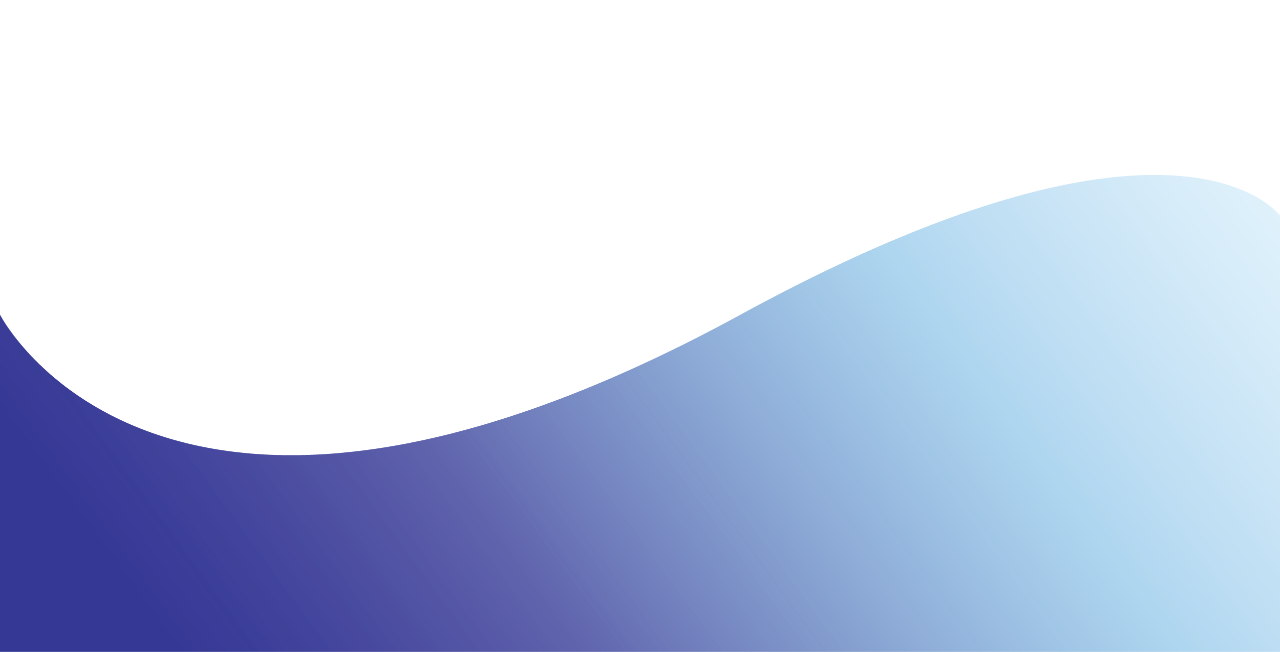
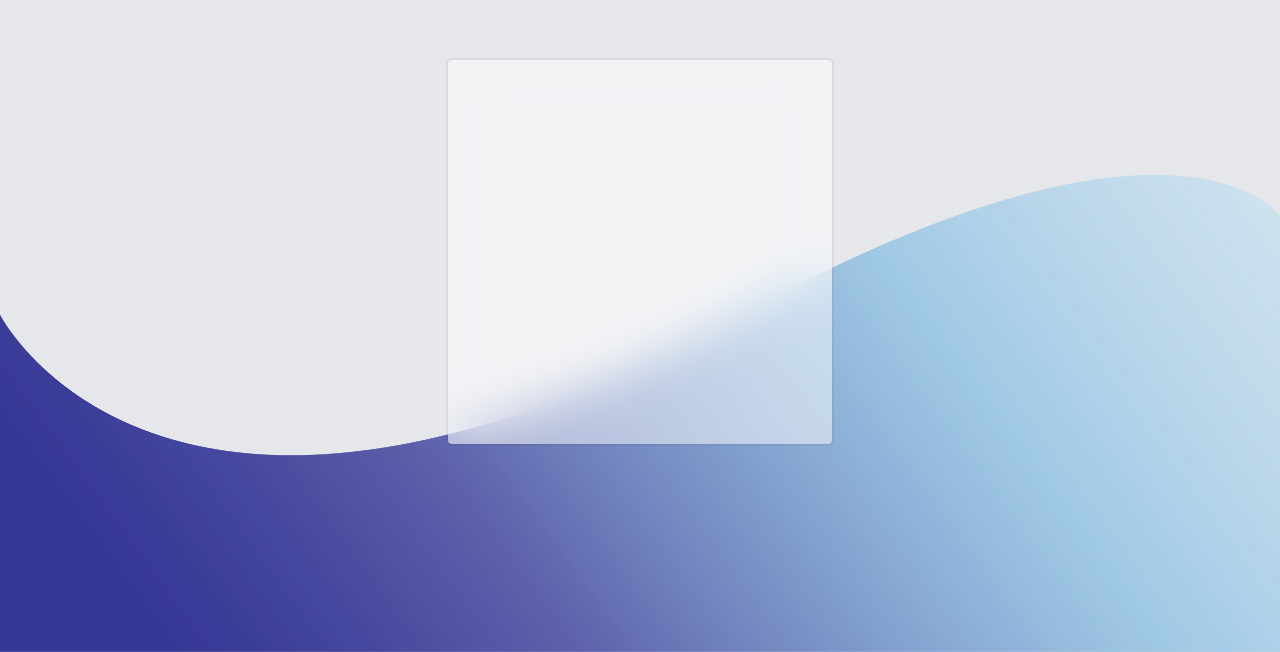
Before and after one commit to evans-p/todo-full-stack-app-frontend, a React (Vite) app: page / in a window 1280 px wide. Shown: the part 148-800 px from the top of the page. Built offline with nearby package versions, Linux system fonts and the light colour scheme.

Commit message:
Added Home.tsx

```diff
--- a/src/app/App.tsx
+++ b/src/app/App.tsx
@@ -1,6 +1,10 @@
+import Home from "../pages/Home";
+
 const App = () => {
   return (
-    <div className="h-screen w-screen bg-gradient-image bg-contain bg-no-repeat bg-bottom"></div>
+    <div className="h-screen w-screen bg-gray-200">
+      <Home />
+    </div>
   );
 };
 
--- /dev/null
+++ b/src/pages/Home.tsx
@@ -0,0 +1,9 @@
+const Home = () => {
+  return (
+    <div className="h-screen w-screen bg-gradient-image bg-contain bg-no-repeat bg-bottom flex justify-center items-center">
+      <section className="isolate w-96 h-96 bg-white bg-opacity-50 backdrop-blur-xl rounded ring-2 ring-black/5"></section>
+    </div>
+  );
+};
+
+export default Home;
```
